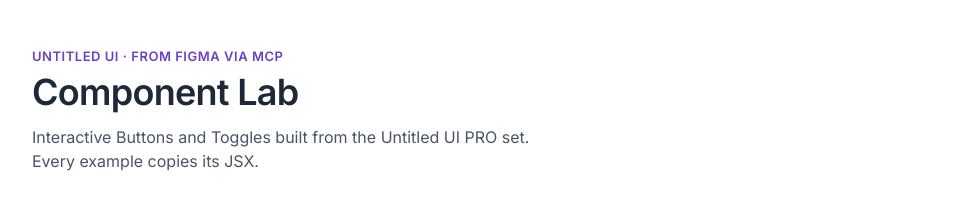
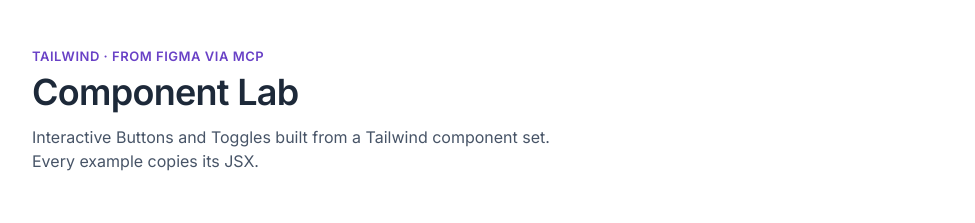
Before and after one commit to elliot-rylands/component-lab, a React (Vite) app: page / in a window 1280 px wide. Shown: the top 223 px of the page, without its empty margins (152-1127 px from the left). Built offline with nearby package versions, Linux system fonts and the light colour scheme.

Commit message:
Call the lab Tailwind in user-facing copy.

```diff
--- a/index.html
+++ b/index.html
@@ -3,7 +3,7 @@
   <head>
     <meta charset="UTF-8" />
     <meta name="viewport" content="width=device-width, initial-scale=1.0" />
-    <title>Component Lab · Untitled UI</title>
+    <title>Component Lab · Tailwind</title>
     <link rel="preconnect" href="https://fonts.googleapis.com" />
     <link rel="preconnect" href="https://fonts.gstatic.com" crossorigin />
     <link
--- a/src/App.jsx
+++ b/src/App.jsx
@@ -57,10 +57,10 @@
     <div className="lab">
       <header className="lab__header">
         <div>
-          <p className="lab__eyebrow">Untitled UI · from Figma via MCP</p>
+          <p className="lab__eyebrow">Tailwind · from Figma via MCP</p>
           <h1 className="lab__title">Component Lab</h1>
           <p className="lab__dek">
-            Interactive Buttons and Toggles built from the Untitled UI PRO set.
+            Interactive Buttons and Toggles built from a Tailwind component set.
             Every example copies its JSX.
           </p>
         </div>
--- a/src/components/Button.jsx
+++ b/src/components/Button.jsx
@@ -11,8 +11,8 @@
 ];
 
 /**
- * Untitled UI Button — Hierarchy × Size × Destructive × Dot.
- * Specs from Figma node 3287:427074 (Untitled UI PRO v3.1).
+ * Tailwind Button: Hierarchy x Size x Destructive x Dot.
+ * Specs from Figma node 3287:427074.
  */
 export default function Button({
   hierarchy = 'primary',
--- a/src/components/Toggle.jsx
+++ b/src/components/Toggle.jsx
@@ -1,8 +1,8 @@
 import './toggle.css';
 
 /**
- * Untitled UI Toggle — sm/md, label + supporting text, role=switch.
- * Specs from Figma node 1102:4208 (Untitled UI PRO v3.1).
+ * Tailwind Toggle: sm/md, label + supporting text, role=switch.
+ * Specs from Figma node 1102:4208.
  */
 export default function Toggle({
   size = 'md',
--- a/src/styles/tokens.css
+++ b/src/styles/tokens.css
@@ -1,5 +1,5 @@
 /* ------------------------------------------------------------------
-   Design tokens — pulled from Figma via MCP (Untitled UI PRO v3.1)
+   Design tokens pulled from Figma via MCP (Tailwind component set)
    ------------------------------------------------------------------ */
 
 :root {
```
Also changed, not shown: 1 other file (tests, documents, lock files or other folders).
